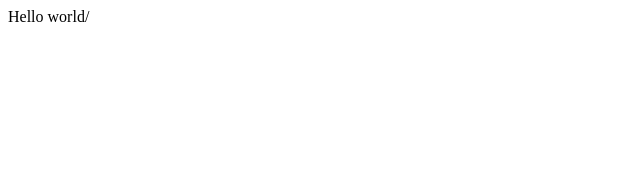
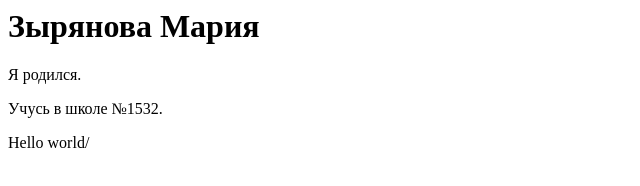
Before and after one commit to mashazrnv/site, a plain HTML site: page index.htm in a window 1280 px wide. Shown: the whole page, without its empty margins (0-640 px from the left). Drawn offline with Linux system fonts and the light colour scheme.

Commit message:
Добавить информацию о себе

```diff
--- a/index.htm
+++ b/index.htm
@@ -2,6 +2,9 @@
 <head>
 </head>
 <body>
+  <h1>Зырянова Мария</h1>
+  <p>Я родился.</p>
+  <p>Учусь в школе №1532.</p>
 <p>Hello world/</p>
 </body>
 </html>
```
